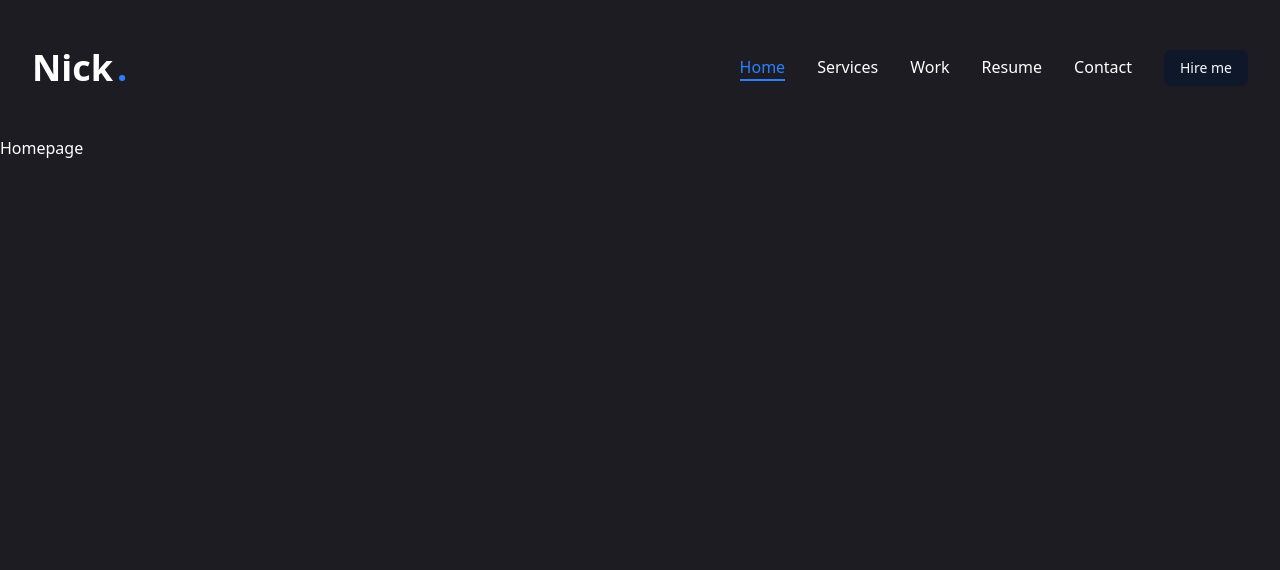
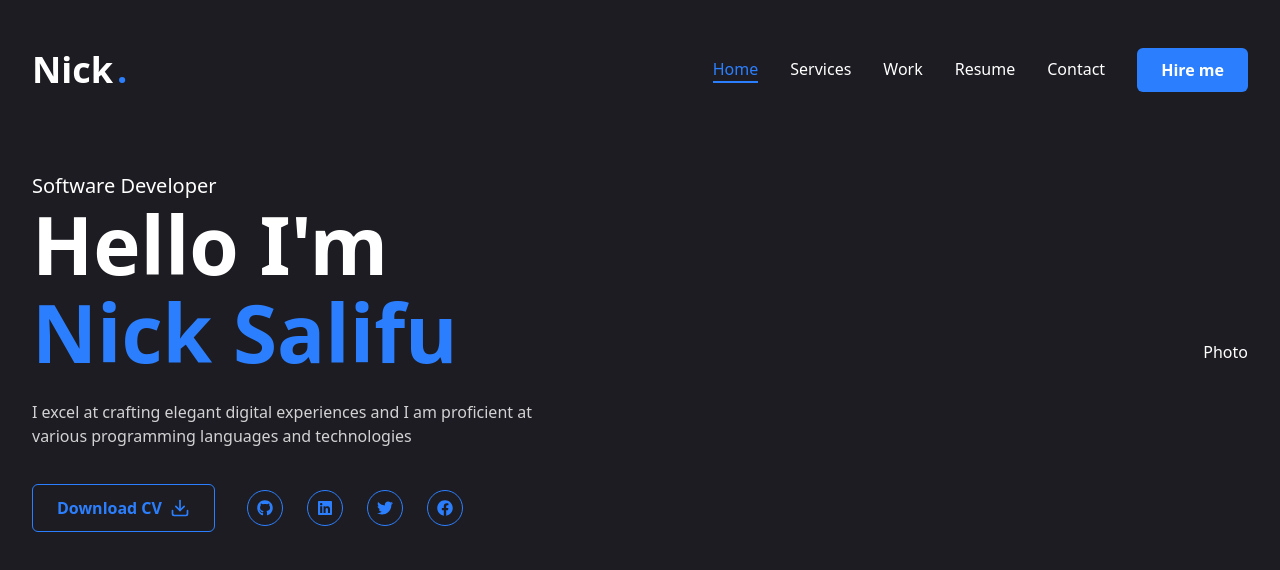
Before and after one commit to Nick-Salifu/portfolio, a Next.js app: page / in a window 1280 px wide. Shown: the top 570 px of the page. Built offline with nearby package versions, Linux system fonts and the light colour scheme.

Commit message:
working on the left part of my hero section

```diff
--- a/app/globals.css
+++ b/app/globals.css
@@ -126,4 +126,13 @@
   body {
     @apply bg-background text-foreground;
   }
+  .h1 {
+    @apply text-[48px] lg:text-[80px] leading-[1.1] font-semibold
+  }
+  .h2 {
+    @apply text-[36px] lg:text-[48px] leading-[1.1] font-semibold
+  }
+  .h3 {
+    @apply text-[20px] lg:text-[24px] leading-[1.1] font-semibold
+  }
 }
--- a/app/page.jsx
+++ b/app/page.jsx
@@ -1,8 +1,45 @@
+import Socials from "@/components/Socials";
+import { Button } from "@/components/ui/button";
+import { FiDownload } from "react-icons/fi";
+
 
 export default function Home() {
   return (
-    <main>
-      Homepage
-    </main>
+    <section className="h-full">
+      <div className="container mx-auto h-full px-5 md:px-8">
+        <div className="flex flex-col justify-between items-center md:flex-row md:pt-8 md:pb-24">
+
+          {/* left part of my hero */}
+          <div className="text-center md:text-left">
+            <span className="text-xl">Software Developer</span>
+
+            <h1 className="h1 mb-6">
+              Hello I'm <br />
+              <span className="text-blue-500">Nick Salifu</span>
+            </h1>
+
+            <p className="max-w-[500px] mb-9 text-white/80">I excel at crafting elegant digital experiences and I am proficient at various programming languages and technologies</p>
+
+            <div className="flex flex-col md:flex-row gap-8 items-center">
+              <Button
+                variant="outline"
+                size="md"
+                className="flex items-center gap-2"
+              >
+                <span>Download CV</span>
+                <FiDownload className="text-xl" />
+              </Button>
+
+              <div className="mb-8 md:mb-0">
+                <Socials containerStyles="flex gap-6" iconStyles="w-9 h-9 border border-blue-500 rounded-full flex justify-center items-center text-blue-500 text-base hover:bg-blue-500 hover:text-white hover:transition-all duration-500" />
+              </div>
+            </div>
+          </div>
+
+          {/* right part of my hero */}
+          <div>Photo</div>
+        </div>
+      </div>
+    </section>
   );
 }
--- a/components/MobileNav.jsx
+++ b/components/MobileNav.jsx
@@ -51,7 +51,7 @@ export default function MobileNav() {
                 <nav className="flex flex-col justify-center items-center gap-8">
                     {links.map((link, index) => {
                         return (
-                            <Link href={link.path} key={index}>
+                            <Link href={link.path} key={index} className={`${link.path === pathname && "text-blue-500 border-b-2 border-blue-500"} text-xl hover:text-blue-500 transition-all`}>
                                 {link.name}
                             </Link>
                         )
--- /dev/null
+++ b/components/Socials.jsx
@@ -0,0 +1,23 @@
+import Link from "next/link"
+import {FaFacebook, FaGithub, FaLinkedin, FaTwitter} from "react-icons/fa"
+
+const socials = [
+    {icon: <FaGithub />, path: ""},
+    {icon: <FaLinkedin />, path: ""},
+    {icon: <FaTwitter />, path: ""},
+    {icon: <FaFacebook />, path: ""},
+]
+
+export default function Socials({containerStyles, iconStyles}) {
+    return (
+        <div className={containerStyles}>
+            {socials.map((item, index) => {
+                return (
+                    <Link href={item.path} key={index} className={iconStyles}>
+                        {item.icon}
+                    </Link>
+                )
+            })}
+        </div>
+    )
+}
--- a/components/ui/button.jsx
+++ b/components/ui/button.jsx
@@ -5,26 +5,19 @@ import { cva } from "class-variance-authority";
 import { cn } from "@/lib/utils"
 
 const buttonVariants = cva(
-  "inline-flex items-center justify-center gap-2 whitespace-nowrap rounded-md text-sm font-medium transition-[color,box-shadow] disabled:pointer-events-none disabled:opacity-50 [&_svg]:pointer-events-none [&_svg:not([class*='size-'])]:size-4 [&_svg]:shrink-0 outline-none focus-visible:border-ring focus-visible:ring-ring/50 focus-visible:ring-[3px] aria-invalid:ring-destructive/20 dark:aria-invalid:ring-destructive/40 aria-invalid:border-destructive",
+  "inline-flex items-center justify-center whitespace-nowrap rounded-sm text-base font-semibold ring-offset-white transition-colors cursor-pointer",
   {
     variants: {
       variant: {
-        default:
-          "bg-primary text-primary-foreground shadow-xs hover:bg-primary/90",
-        destructive:
-          "bg-destructive text-white shadow-xs hover:bg-destructive/90 focus-visible:ring-destructive/20 dark:focus-visible:ring-destructive/40",
-        outline:
-          "border border-input bg-background shadow-xs hover:bg-accent hover:text-accent-foreground",
-        secondary:
-          "bg-secondary text-secondary-foreground shadow-xs hover:bg-secondary/80",
-        ghost: "hover:bg-accent hover:text-accent-foreground",
-        link: "text-primary underline-offset-4 hover:underline",
+        default: "bg-blue-500 text-white hover:bg-blue-600",
+        primary: "bg-[#1c1c22] text-white]",
+        outline: "border border-blue-500 text-blue-500 bg-transparent hover:bg-blue-500 hover:text-white"
+
       },
       size: {
-        default: "h-9 px-4 py-2 has-[>svg]:px-3",
-        sm: "h-8 rounded-md gap-1.5 px-3 has-[>svg]:px-2.5",
-        lg: "h-10 rounded-md px-6 has-[>svg]:px-4",
-        icon: "size-9",
+        default: "h-[44px] px-6",
+        md: "h-[48px] px-6",
+        lg: "h-[56px] px-8 text-sm uppercase tracking-[12px]",
       },
     },
     defaultVariants: {
```
